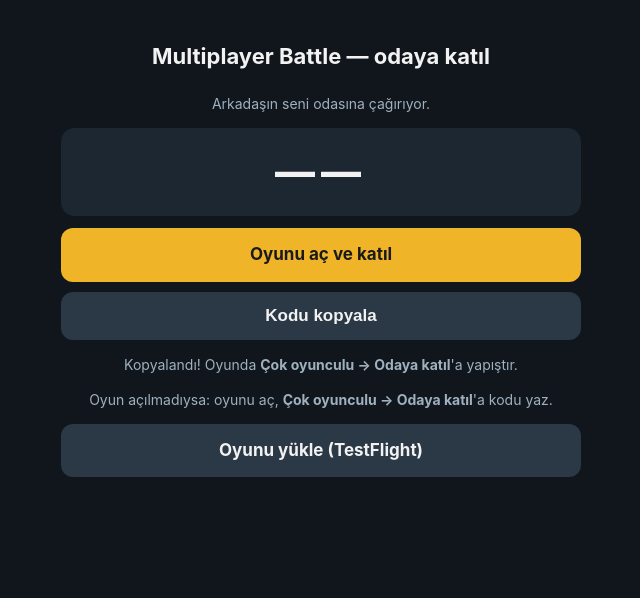
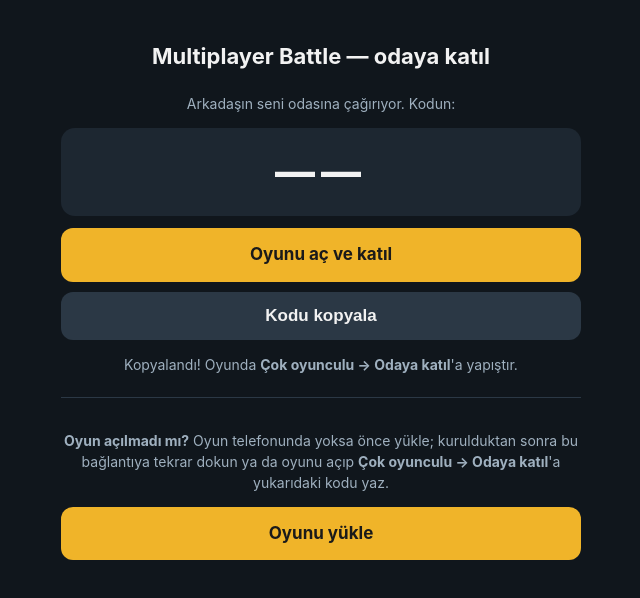
Before and after one commit to SemihSaydamAndroid/multiplayerbattle-legal, a plain HTML site: page join.html in a window 1280 px wide. Both pictures are taken after a click on the button "Kodu kopyala". Shown: the whole page, without its empty margins (319-959 px from the left). Drawn offline with Linux system fonts and the light colour scheme.

Commit message:
Join page: install fallback, smart app banner, auto copy code

```diff
--- a/join.html
+++ b/join.html
@@ -6,6 +6,9 @@
 <title>Odaya katıl — Multiplayer Battle</title>
 <meta property="og:title" content="Multiplayer Battle — odama gel!">
 <meta property="og:description" content="Bağlantıya dokun, oyun açılsın ve odaya katıl.">
+<!-- Safari'nin üstteki resmi bandı: oyun kuruluysa "Aç", değilse "Görüntüle" (App Store).
+     app-argument kodu da taşıyor: banttan açılınca oyun doğrudan odaya giriyor. -->
+<meta name="apple-itunes-app" id="banner" content="app-id=6813060155">
 <style>
   :root { color-scheme: light dark; }
   body { font-family: -apple-system, BlinkMacSystemFont, sans-serif; max-width: 520px; margin: 0 auto; padding: 32px 16px; line-height: 1.5; text-align: center; background: #10161c; color: #f2f2f2; }
@@ -16,11 +19,12 @@
   .secondary { background: #2b3845; color: #f2f2f2; }
   .hint { color: #9fb0bf; font-size: 14px; }
   .hidden { display: none; }
+  #install-box { margin-top: 22px; padding-top: 18px; border-top: 1px solid #2b3845; }
 </style>
 </head>
 <body>
 <h1>Multiplayer Battle — odaya katıl</h1>
-<p class="hint">Arkadaşın seni odasına çağırıyor.</p>
+<p class="hint">Arkadaşın seni odasına çağırıyor. Kodun:</p>
 
 <div id="code" class="code">——</div>
 
@@ -28,12 +32,16 @@
 <button id="copy" class="btn secondary" type="button">Kodu kopyala</button>
 <p id="copied" class="hint hidden">Kopyalandı! Oyunda <b>Çok oyunculu → Odaya katıl</b>'a yapıştır.</p>
 
-<p class="hint">Oyun açılmadıysa: oyunu aç, <b>Çok oyunculu → Odaya katıl</b>'a kodu yaz.</p>
-<a id="get" class="btn secondary hidden" href="#">Oyunu yükle (TestFlight)</a>
+<div id="install-box" class="hidden">
+  <p class="hint"><b>Oyun açılmadı mı?</b> Oyun telefonunda yoksa önce yükle; kurulduktan sonra
+  bu bağlantıya tekrar dokun ya da oyunu açıp <b>Çok oyunculu → Odaya katıl</b>'a yukarıdaki kodu yaz.</p>
+  <a id="get" class="btn primary" href="#">Oyunu yükle</a>
+</div>
 
 <script>
   // Oyunun iOS'ta kaydettiği adres: multiplayerbattle://join/KOD (Editor/UrlScheme).
-  // Oyunu yükleme bağlantısı (TestFlight herkese açık bağlantısı) beta onayından sonra buraya.
+  // Mağazaya çıkınca burayı App Store adresiyle değiştir:
+  // var INSTALL_URL = "https://apps.apple.com/app/id6813060155";
   var INSTALL_URL = "https://testflight.apple.com/join/12JEbf4V";
 
   var raw = new URLSearchParams(location.search).get("c") || "";
@@ -42,23 +50,50 @@
 
   document.getElementById("code").textContent = code || "——";
   document.getElementById("open").href = deepLink;
+  document.getElementById("get").href = INSTALL_URL;
 
-  if (INSTALL_URL) {
-    var get = document.getElementById("get");
-    get.href = INSTALL_URL;
-    get.classList.remove("hidden");
+  // Safari'nin bandı da kodu taşısın: banttan "Aç" denince oyun odaya giriyor.
+  if (code) {
+    document.getElementById("banner").setAttribute("content", "app-id=6813060155, app-argument=" + deepLink);
+  }
+
+  function copyCode() {
+    if (navigator.clipboard && code) {
+      navigator.clipboard.writeText(code).catch(function () {});
+    }
   }
 
   document.getElementById("copy").addEventListener("click", function () {
-    if (navigator.clipboard) {
-      navigator.clipboard.writeText(code);
-    }
+    copyCode();
     document.getElementById("copied").classList.remove("hidden");
   });
 
-  // Sayfa açılınca oyunu bir kez açmayı dene.
+  var installBox = document.getElementById("install-box");
+
+  function showInstall() {
+    installBox.classList.remove("hidden");
+  }
+
   if (code) {
+    // Oyunu bir kez açmayı dene. Oyun yoksa sayfa görünür kalır: kısa bir süre
+    // sonra "Oyunu yükle" bölümü kendiliğinden açılıyor. Oyun açıldıysa sayfa
+    // arka plana düşer (visibilitychange) ve yükleme bölümü hiç çıkmaz.
+    var opened = false;
+    document.addEventListener("visibilitychange", function () {
+      if (document.hidden) {
+        opened = true;
+      }
+    });
+
     setTimeout(function () { location.href = deepLink; }, 300);
+    setTimeout(function () {
+      if (!opened && !document.hidden) {
+        copyCode();
+        showInstall();
+      }
+    }, 1500);
+  } else {
+    showInstall();
   }
 </script>
 </body>
```
